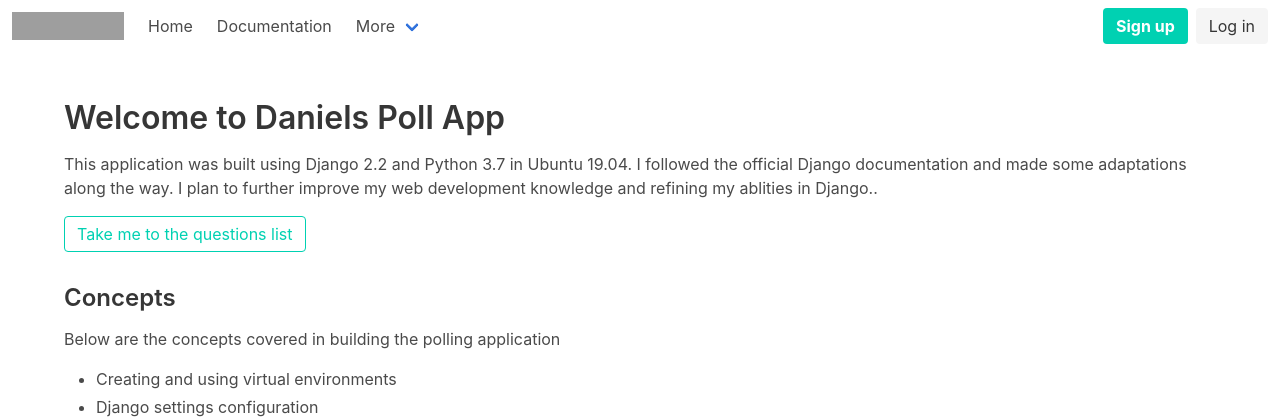
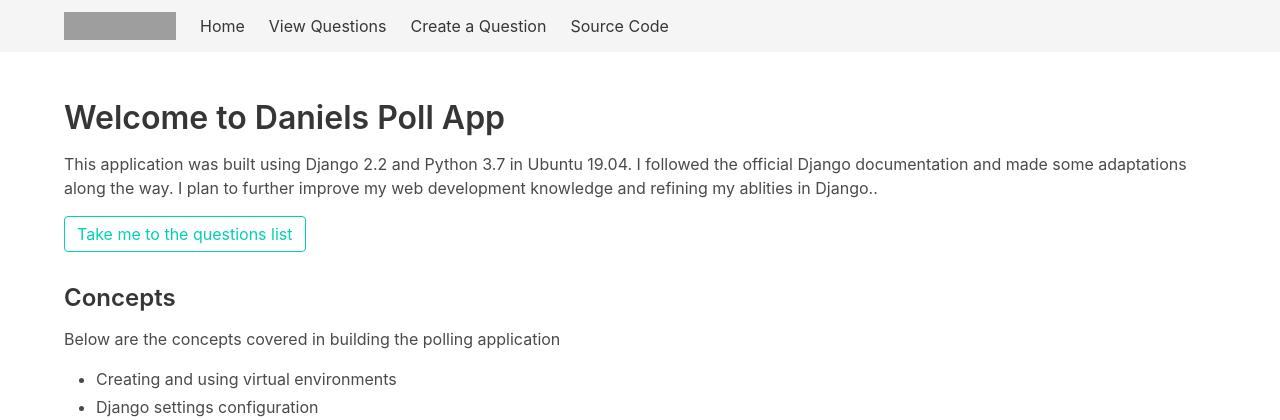
Before and after one commit to danielc92/django-docs-tutorial, a Django app: page / in a window 1280 px wide. Shown: the top 420 px of the page. Run offline with Django 3.2, Linux system fonts and the light colour scheme; some libraries are stand-ins or nearby versions; grey boxes are pictures that could not be loaded.

Commit message:
Added links to navbar

```diff
--- a/templates/navbar.html
+++ b/templates/navbar.html
@@ -1,6 +1,7 @@
-<nav class="navbar" role="navigation" aria-label="main navigation">
+<nav class="navbar is-light" role="navigation" aria-label="main navigation">
+  <div class="container">
   <div class="navbar-brand">
-    <a class="navbar-item" href="https://bulma.io">
+    <a class="navbar-item" href="{% url 'polls-index' %}">
       <img src="https://bulma.io/images/bulma-logo.png" width="112" height="28">
     </a>
 
@@ -13,48 +14,21 @@
 
   <div id="navbarBasicExample" class="navbar-menu">
     <div class="navbar-start">
-      <a class="navbar-item">
+      <a href="{% url 'polls-index' %}" class="navbar-item">
         Home
       </a>
 
-      <a class="navbar-item">
-        Documentation
+      <a href="{% url 'polls-list' %}" class="navbar-item">
+        View Questions
       </a>
 
-      <div class="navbar-item has-dropdown is-hoverable">
-        <a class="navbar-link">
-          More
-        </a>
+      <a href="{% url 'polls-create-question' %}" class="navbar-item">
+        Create a Question
+      </a>
 
-        <div class="navbar-dropdown">
-          <a class="navbar-item">
-            About
-          </a>
-          <a class="navbar-item">
-            Jobs
-          </a>
-          <a class="navbar-item">
-            Contact
-          </a>
-          <hr class="navbar-divider">
-          <a class="navbar-item">
-            Report an issue
-          </a>
-        </div>
-      </div>
-    </div>
+      <a class="navbar-item" href="https://github.com/danielc92/django-docs-tutorial.git">Source Code</a>
 
-    <div class="navbar-end">
-      <div class="navbar-item">
-        <div class="buttons">
-          <a class="button is-primary">
-            <strong>Sign up</strong>
-          </a>
-          <a class="button is-light">
-            Log in
-          </a>
-        </div>
-      </div>
     </div>
   </div>
+  </div>
 </nav>
```
